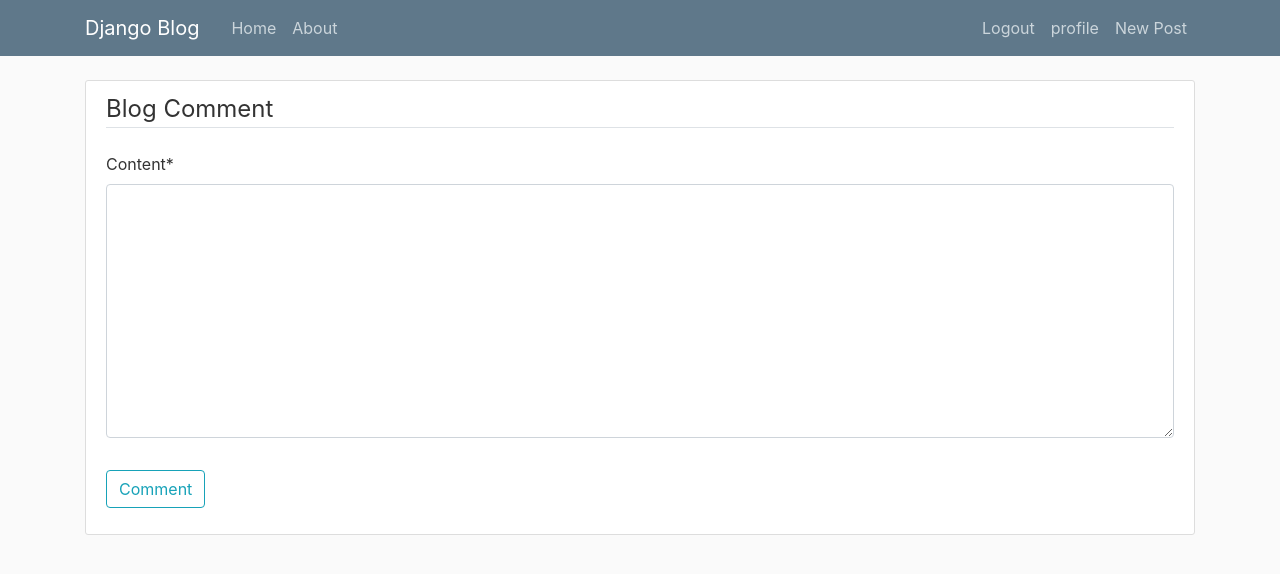
After one commit to AlirezaAK2000/story-contest, a Django app: page /comment/new/1/ in a window 1280 px wide. The commit adds this page. Shown: the top 574 px of the page. Run offline with Django 3.2, Linux system fonts and the light colour scheme; a user stored in the database is signed in; tables that the repository leaves empty hold one stand-in row (values such as "Sample post"); some libraries are stand-ins or nearby versions.

Commit message:
Add commit section to posts

```diff
--- a/blog/admin.py
+++ b/blog/admin.py
@@ -1,4 +1,5 @@
 from django.contrib import admin
-from .models import Post
+from .models import Post , Comment
 
 admin.site.register(Post)
+admin.site.register(Comment)
--- a/blog/models.py
+++ b/blog/models.py
@@ -1,4 +1,5 @@
 from django.db import models
+from django.db.models.base import Model
 from django.utils import timezone
 from django.contrib.auth.models import User
 from django.urls import reverse
@@ -28,3 +29,25 @@ class Post(models.Model):
 
         if emotions['anger'] > 0.5 or emotions['disgust'] > 0.5:
             raise ValidationError("Too much anger or disgust in your story.")
+
+
+class Comment(models.Model):
+    post = models.ForeignKey(Post , on_delete=models.CASCADE , related_name='comments')
+    author = models.ForeignKey(User , on_delete=models.CASCADE)
+    content = models.TextField()
+    date_created = models.DateTimeField(default=timezone.now)
+    audio_path = models.URLField(blank=True , null=True)
+
+
+    def clean(self):
+        res = natural_language_understanding.analyze(
+            html=self.content,
+            features=Features(emotion=EmotionOptions())).get_result()
+
+        emotions = res['emotion']['document']['emotion']
+
+        if emotions['anger'] > 0.5 or emotions['disgust'] > 0.5:
+            raise ValidationError("Too much anger or disgust in your comment.")
+
+    def get_absolute_url(self):
+        return reverse('post-detail' , kwargs = {'pk' : self.post.pk})
--- a/blog/templates/base.html
+++ b/blog/templates/base.html
@@ -49,7 +49,7 @@
     </header>
     <main role="main" class="container">
       <div class="row">
-        <div class="col-md-8">
+        <div class="col-md-12">
           {% if messages %}
             {% for message in messages %}
               <div class="alert alert-{{ message.tags }}">
--- /dev/null
+++ b/blog/templates/comment_form.html
@@ -0,0 +1,18 @@
+{% extends "base.html" %}
+{% load crispy_forms_tags %}
+{% block content %}
+    <div class="content-section">
+        <form method="POST">
+            {% csrf_token %}
+            <fieldset class="form-group">
+                <legend class="border-bottom mb-4">
+                    Blog Comment
+                </legend>
+                    {{ form|crispy }}
+            </fieldset>
+            <div class="form-group">
+                <button class="btn btn-outline-info" type="submit">Comment</button>
+            </div>
+        </form>
+    </div>
+{% endblock content %}
--- a/blog/templates/home.html
+++ b/blog/templates/home.html
@@ -9,6 +9,11 @@
               <small class="text-muted">{{ post.date_posted|date:"F d, Y" }}</small>
             </div>
             <h2><a class="article-title" href="{% url 'post-detail' post.id %}">{{ post.title }}</a></h2>
+            <br>
+            <br>
+            <img src="{{ post.author.profile.image.url }}" class="img-fluid" alt="Responsive image">
+            <br>
+            <br>
             <p class="article-content">{{ post.content }}</p>
           </div>
         </article>
--- a/blog/urls.py
+++ b/blog/urls.py
@@ -8,7 +8,8 @@ from .views import (
     PostCreateView ,
     PostUpdateView ,
     PostDeleteView ,
-    UserPostListView
+    UserPostListView,
+    CommentCreateView
     )
 
 urlpatterns = [
@@ -19,6 +20,7 @@ urlpatterns = [
     re_path(r'^post/(?P<pk>\d{1,})/update/$' , PostUpdateView.as_view() , name='post-update'),
     re_path(r'^post/(?P<pk>\d{1,})/delete/$' , PostDeleteView.as_view() , name='post-delete'),
     re_path(r'^user/(?P<username>.*)/$' , UserPostListView.as_view() , name='user-posts'),
+    re_path(r'^comment/new/(?P<postPk>\d{1,})/$' , CommentCreateView.as_view() , name='comment-create')
 ]
 
 if settings.DEBUG:
--- a/blog/views.py
+++ b/blog/views.py
@@ -2,7 +2,7 @@ from django.shortcuts import render , get_object_or_404
 from django.contrib.auth.models import User
 from django.contrib.auth.mixins import LoginRequiredMixin , UserPassesTestMixin
 from django.http import HttpResponse
-from .models import Post
+from .models import Comment, Post
 from django.views.generic import (
      ListView ,
       DetailView ,
@@ -48,6 +48,24 @@ class PostCreateView(LoginRequiredMixin,CreateView):
         form.instance.author = self.request.user
         return super().form_valid(form)
 
+class CommentCreateView(LoginRequiredMixin,CreateView):
+    model = Comment
+    template_name = "comment_form.html"
+    fields = ['content']
+
+
+    def form_valid(self, form):
+        form.instance.author = self.request.user
+        form.instance.post = self.post
+        return super().form_valid(form)
+
+
+    def post(self, request, postPk ,*args, **kwargs):
+        self.post = Post.objects.get(pk=postPk)
+        return super().post(request, *args, **kwargs)
+
+
+
 
 class PostUpdateView(LoginRequiredMixin,UserPassesTestMixin,UpdateView):
     model = Post
--- a/ibm/urls.py
+++ b/ibm/urls.py
@@ -3,5 +3,7 @@ from . import views
 
 
 urlpatterns = [
-    re_path(r'^convert_text_to_speech/(?P<pk>\d{1,})/$' , views.convert_text_to_speech , name = 'convert_text_to_speech'),
+    re_path(r'^convert_post_to_speech/(?P<pk>\d{1,})/$' , views.convert_post_to_speech , name = 'convert_post_to_speech'),
+    re_path(r'^convert_comment_to_speech/(?P<pk>\d{1,})/$' , views.convert_comment_to_speech , name = 'convert_comment_to_speech'),
+
 ]
```
Also changed, not shown: blog/templates/post_detail.html (+22 -1 lines), ibm/tools.py (added, +38 -0 lines), ibm/views.py (+39 -43 lines), blog/migrations/0003_comment.py (added), blog/migrations/0004_auto_20211012_1951.py (added).
